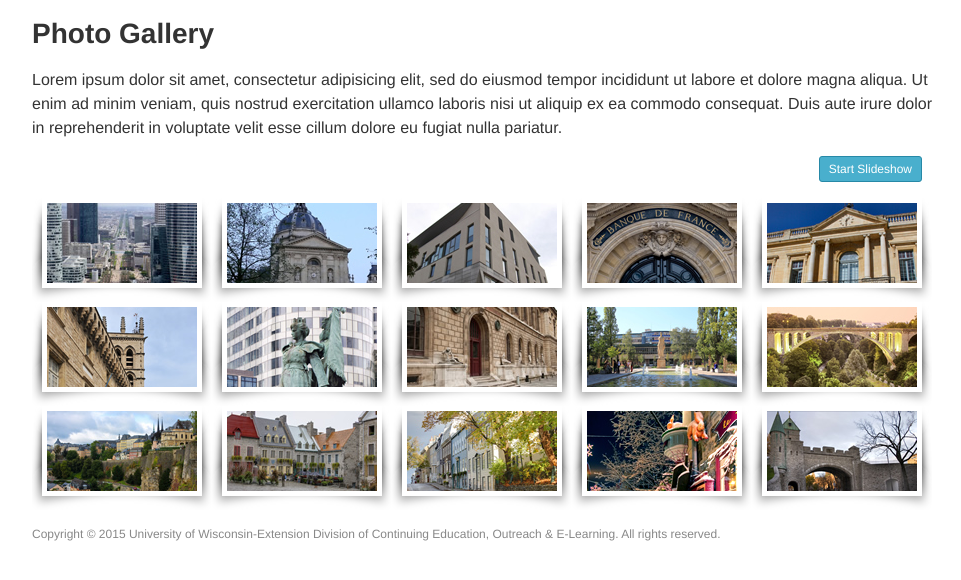
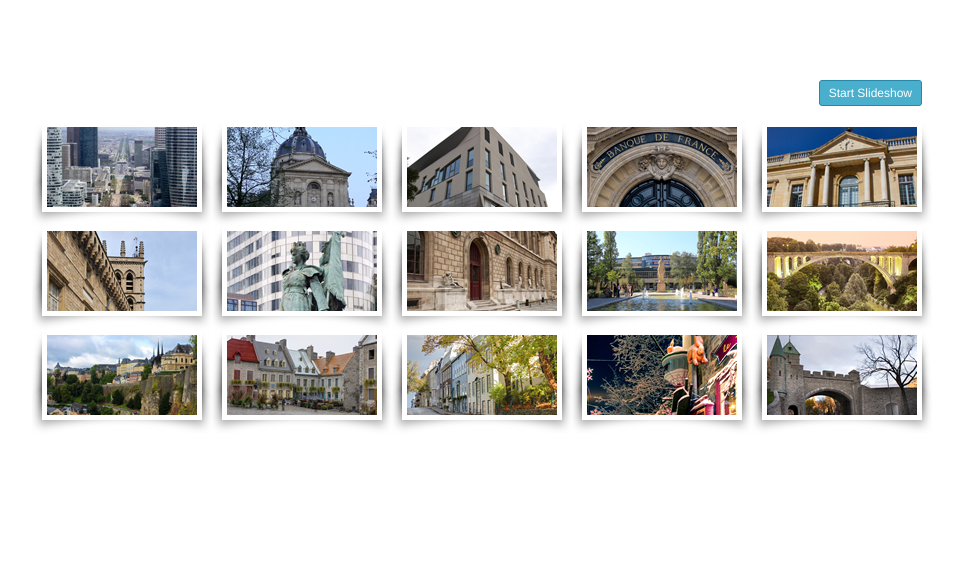
Before and after one commit to oel-mediateam/photo-gallery, a plain HTML site: page index.html in a window 1280 px wide. Shown: the whole page, without its empty margins (158-1119 px from the left). Drawn offline with Linux system fonts and the light colour scheme.

Commit message:
Remove title, description, and copyright

```diff
--- a/index.html
+++ b/index.html
@@ -12,14 +12,6 @@
 
     <div id="gallery">
 
-    	<!-- gallery title -->
-
-        <h1 class="title"></h1>
-
-        <!-- gallery description div -->
-
-        <div class="description"></div>
-
         <!-- start slideshow button -->
         <div class="autoOpenPlay"><a class="btn openPlay" href="#">Start Slideshow</a></div>
 
@@ -31,7 +23,6 @@
 
         <footer>
         	<p class="errorMsg"></p>
-    		<p>Copyright &copy; 2015 University of Wisconsin-Extension Division of Continuing Education, Outreach &amp; E-Learning. All rights reserved.</p>
     	</footer>
 
     </div>
--- a/sources/scripts/gallery.js
+++ b/sources/scripts/gallery.js
@@ -69,21 +69,23 @@ $(document).ready(function () {
     function setupXML(xml) {
         var SETUP = $(xml).find('setup'),
             IMAGE = $(xml).find('image'),
-            galleryTitle = SETUP.find('galleryTitle').text(),
-            galleryDesc = SETUP.find('galleryDescription').text(),
+            //galleryTitle = SETUP.find('galleryTitle').text(),
+            //galleryDesc = SETUP.find('galleryDescription').text(),
             imageType = (SETUP.find('imgFormat').text().length <= 0) ? 'png' : SETUP.find('imgFormat').text();
 
         transTime = (SETUP.find('slideDuration').text().length <= 0) ? 6 * 1000 : SETUP.find('slideDuration').text() * 1000;
 
         // set the gallery title
-        $('#gallery .title').html(galleryTitle);
+        //$('#gallery .title').html(galleryTitle);
 
         // set the gallery description
+/*
         if (galleryDesc.length > 0) {
 
             $('#gallery .description').html(galleryDesc);
 
         }
+*/
 
         // loop through each topic node to get lesson topics
 
--- a/sources/scss/gallery.scss
+++ b/sources/scss/gallery.scss
@@ -15,7 +15,7 @@ $fontFamily: "HelveticaNeue-Light", "Helvetica Neue Light", "Helvetica Neue", He
 	color: #333;
 	width: 900px;
 	height: auto;
-	margin: 0 auto;
+	margin: 80px auto 0;
 	outline: none;
 
 	strong {
```
Also changed, not shown: index-production.html (+0 -5 lines), sources/css/gallery.css, sources/scripts/gallery.min.js.
